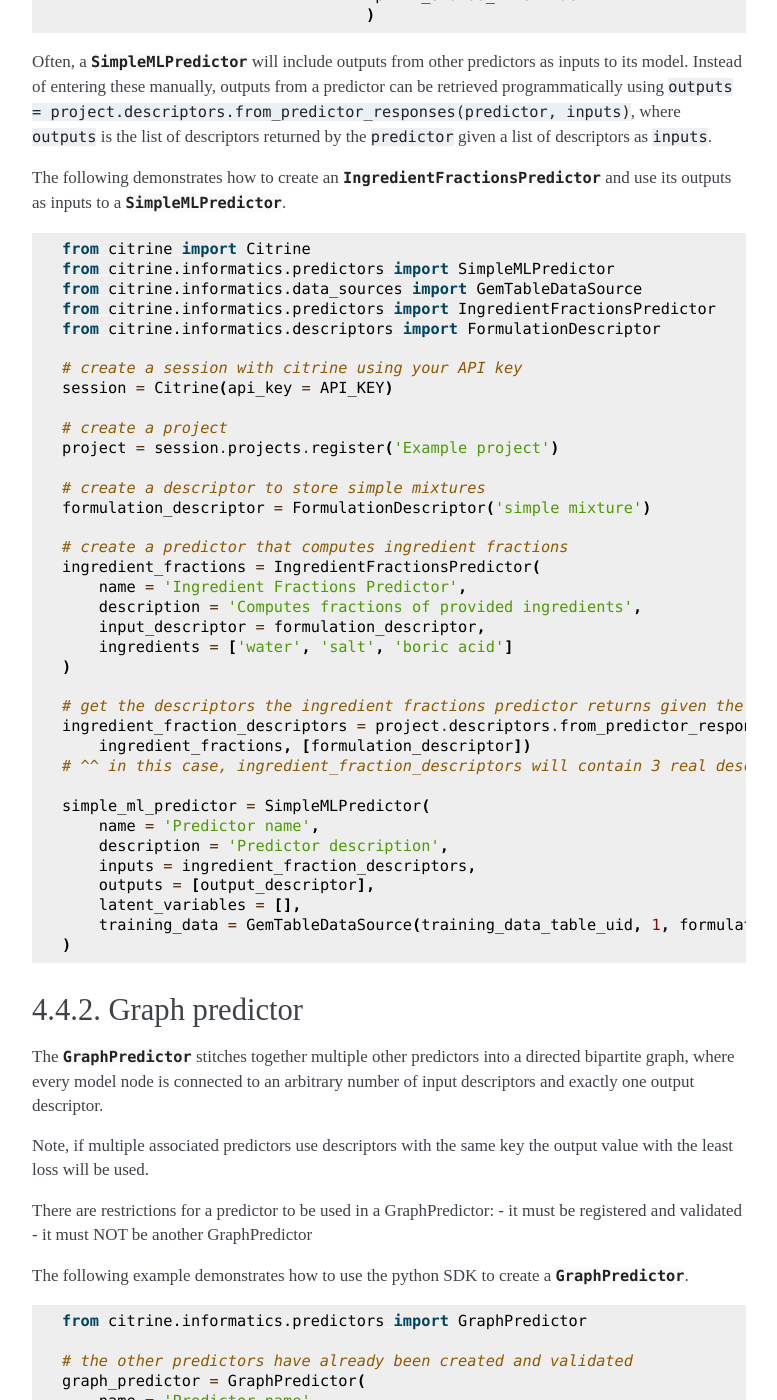
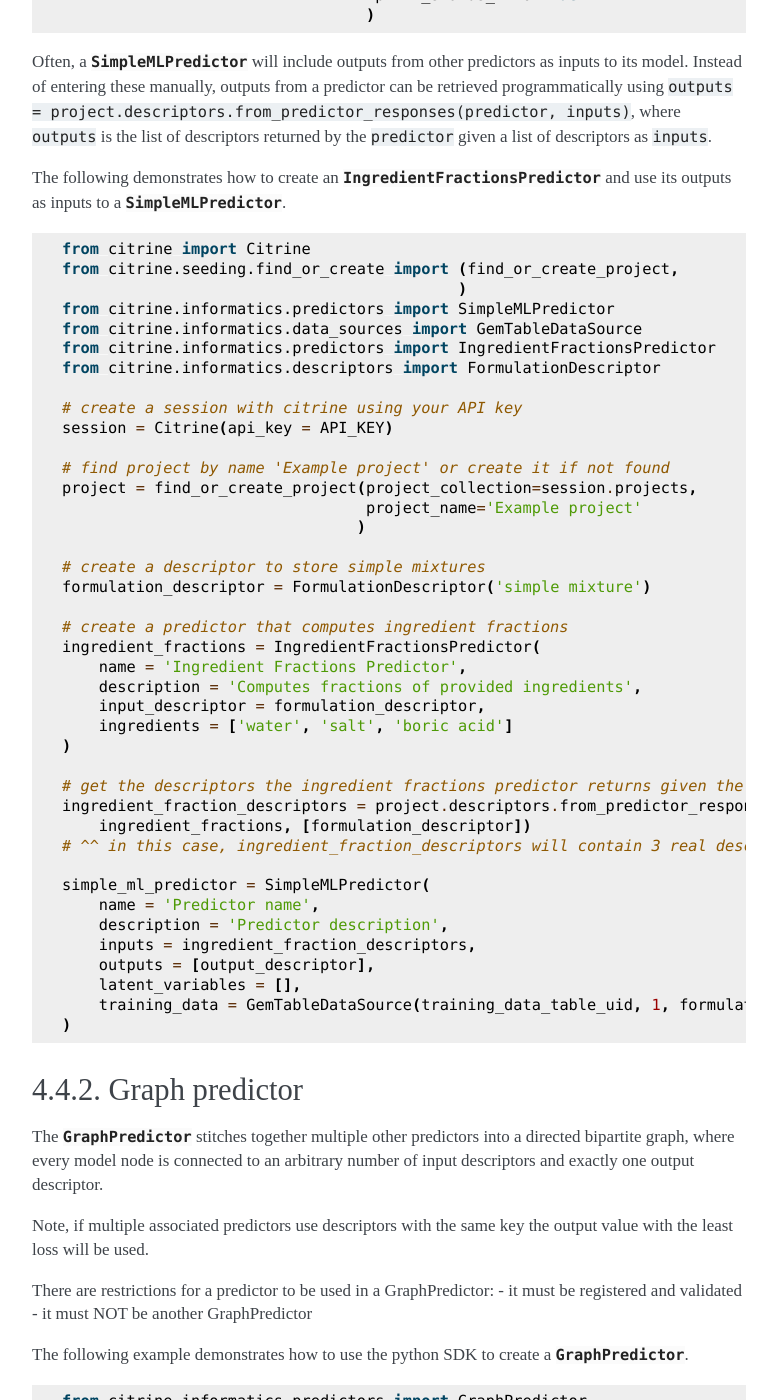
Before and after one commit to CitrineInformatics/citrine-python, a Sphinx documentation site: the page built from docs/source/workflows/predictors.rst, in a window 1280 px wide and 1400 px high, scrolled down 1292 px. Shown: the whole window, without its empty margins (376-1153 px from the left). Built offline with Sphinx 7.4.7, drawn with Linux system fonts in a browser that asks for light colours; some of the changed text lies outside the part shown.

Commit message:
Update graph and expression predictor examples

```diff
--- a/docs/source/workflows/predictors.rst
+++ b/docs/source/workflows/predictors.rst
@@ -75,6 +75,8 @@
 .. code:: python
 
     from citrine import Citrine
+    from citrine.seeding.find_or_create import (find_or_create_project,
+                                               )
     from citrine.informatics.predictors import SimpleMLPredictor
     from citrine.informatics.data_sources import GemTableDataSource
     from citrine.informatics.predictors import IngredientFractionsPredictor
@@ -83,8 +85,10 @@
     # create a session with citrine using your API key
     session = Citrine(api_key = API_KEY)
 
-    # create a project
-    project = session.projects.register('Example project')
+    # find project by name 'Example project' or create it if not found
+    project = find_or_create_project(project_collection=session.projects,
+                                     project_name='Example project'
+                                    )
 
     # create a descriptor to store simple mixtures
     formulation_descriptor = FormulationDescriptor('simple mixture')
@@ -129,6 +133,7 @@
 .. code:: python
 
    from citrine.informatics.predictors import GraphPredictor
+   from citrine.seeding.create_or_update
 
    # the other predictors have already been created and validated
    graph_predictor = GraphPredictor(
@@ -138,8 +143,10 @@
        training_data = [GemTableDataSource(training_data_table_uid, 1)] # training data shared by all sub-predictors
    )
 
-   # register predictor
-   predictor = project.predictors.register(graph_predictor)
+   # register or update predictor by name
+   predictor = create_or_update(collection=project.predictors,
+                                module=graph_predictor
+                               )
 
 For a more complete example of graph predictor usage, see :ref:`AI Engine Code Examples <graph_predictor_example>`.
 
@@ -192,8 +199,10 @@
        }
    )
 
-   # register predictor
-   predictor = project.predictors.register(shear_modulus_predictor)
+   # register or update predictor by name
+   predictor = create_or_update(collection=project.predictors,
+                                module=shear_modulus_predictor
+                               )
 
 For an example of expression predictors used in a graph predictor, see :ref:`AI Engine Code Examples <graph_predictor_example>`.
 
```
